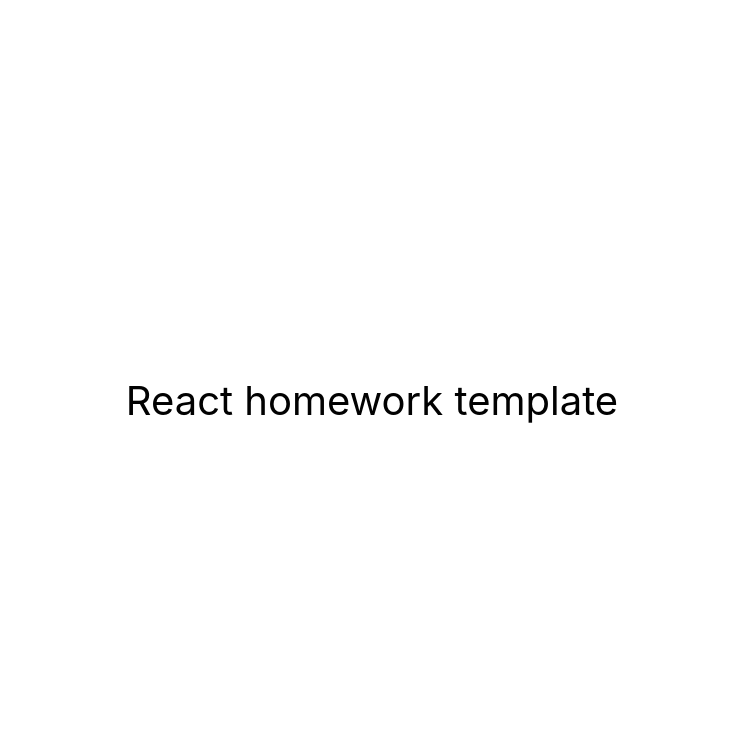
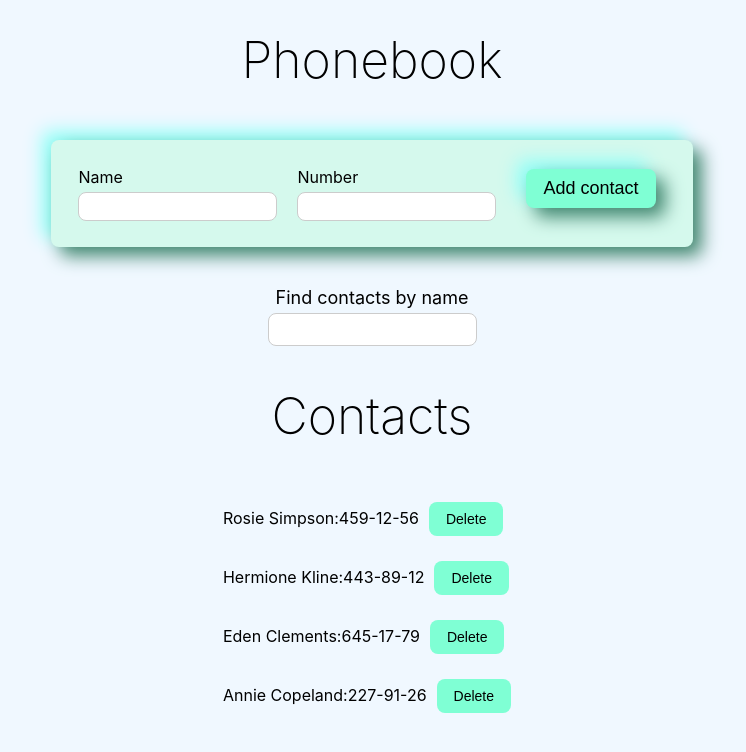
Before and after one commit to VladyslavTodo/goit-react-hw-02-phonebook, a React (Create React App) app: page / in a window 1280 px wide. Shown: the top 752 px of the page, without its empty margins (268-1014 px from the left). Built offline with nearby package versions, Linux system fonts and the light colour scheme.

Commit message:
hw-02-02

```diff
--- a/package.json
+++ b/package.json
@@ -7,9 +7,13 @@
     "@testing-library/jest-dom": "^5.16.3",
     "@testing-library/react": "^12.1.4",
     "@testing-library/user-event": "^13.5.0",
+    "formik": "^2.2.9",
+    "nanoid": "^4.0.2",
+    "prop-types": "^15.8.1",
     "react": "^18.1.0",
     "react-dom": "^18.1.0",
     "react-scripts": "5.0.1",
+    "styled-components": "^5.3.10",
     "web-vitals": "^2.1.3"
   },
   "scripts": {
--- a/src/components/App.jsx
+++ /dev/null
@@ -1,16 +0,0 @@
-export const App = () => {
-  return (
-    <div
-      style={{
-        height: '100vh',
-        display: 'flex',
-        justifyContent: 'center',
-        alignItems: 'center',
-        fontSize: 40,
-        color: '#010101'
-      }}
-    >
-      React homework template
-    </div>
-  );
-};
--- /dev/null
+++ b/src/components/App/App.jsx
@@ -0,0 +1,81 @@
+import { Component } from 'react';
+import { Base } from './App.styled';
+import { nanoid } from 'nanoid';
+import ContacsForm from 'components/ContactForm/ContactsForm';
+import ContactItem from 'components/ContactsItem/ContactsItem';
+import Filter from 'components/Filter/Filter';
+
+class App extends Component {
+  state = {
+    contacts: [
+      { id: 'id-1', name: 'Rosie Simpson', number: '459-12-56' },
+      { id: 'id-2', name: 'Hermione Kline', number: '443-89-12' },
+      { id: 'id-3', name: 'Eden Clements', number: '645-17-79' },
+      { id: 'id-4', name: 'Annie Copeland', number: '227-91-26' },
+    ],
+    filter: '',
+  };
+
+  handleSubmit = (name, number) => {
+    const { contacts } = this.state;
+
+    const findSomeName = contacts.some(
+      contact => contact.name.toLowerCase() === name.toLowerCase()
+    );
+
+    if (findSomeName) {
+      return alert(`${name} is already in contacts`);
+    }
+
+    const newContact = {
+      id: nanoid(),
+      name: name,
+      number: number,
+    };
+    this.setState(prevState => ({
+      contacts: [...prevState.contacts, newContact],
+      name: '',
+      number: '',
+    }));
+  };
+
+  handleFilterChange = e => {
+    this.setState({ filter: e.target.value });
+  };
+
+  deleteContact = contactId => {
+    this.setState(prevState => ({
+      contacts: prevState.contacts.filter(contact => {
+        return contact.id !== contactId;
+      }),
+    }));
+  };
+
+  render() {
+    const { contacts, filter } = this.state;
+
+    const filteredContacts = contacts.filter(contact =>
+      contact.name.toLocaleLowerCase().includes(filter.toLocaleLowerCase())
+    );
+
+    return (
+      <Base>
+        <h2>Phonebook</h2>
+        <ContacsForm handleSubmit={this.handleSubmit} />
+        <Filter filter={filter} handleFilterChange={this.handleFilterChange} />
+        <h2>Contacts</h2>
+        <ul>
+          <ContactItem
+            id={this.id}
+            name={this.name}
+            number={this.number}
+            filteredContacts={filteredContacts}
+            deleteContact={this.deleteContact}
+          />
+        </ul>
+      </Base>
+    );
+  }
+}
+
+export default App;
--- /dev/null
+++ b/src/components/App/App.styled.js
@@ -0,0 +1,16 @@
+import styled from 'styled-components';
+
+export const Base = styled.div`
+  display: flex;
+  flex-direction: column;
+  justify-content: center;
+  align-items: center;
+  font-size: 40;
+  color: #010101;
+
+  h2 {
+    font-size: 50px;
+    font-weight: 200;
+    margin: 30px;
+  }
+`;
--- /dev/null
+++ b/src/components/ContactForm/ContactForm.styled.js
@@ -0,0 +1,52 @@
+import styled from 'styled-components';
+
+export const Form = styled.form`
+  display: flex;
+
+  align-items: center;
+  border: 1px solid transparent;
+  color: black;
+  background-color: #d5f9ed;
+  border-radius: 8px;
+  padding: 8px 16px;
+  margin: 20px 20px 30px 20px;
+  cursor: pointer;
+  transition: all 0.3s linear 0s;
+  box-shadow: rgb(67, 135, 112) 9px 9px 18px, rgb(149, 255, 248) -9px -9px 18px;
+`;
+
+export const Label = styled.label`
+display: flex;
+flex-direction: column;
+gap: 5px;
+padding: 10px;
+
+input {
+	padding: 6px 10px;
+	border-radius: 8px;
+	border: 1px solid #ccc;
+
+}`;
+
+
+export const Button = styled.button`
+  display: flex;
+  -webkit-box-pack: center;
+  justify-content: center;
+  -webkit-box-align: center;
+  align-items: center;
+  font-size: 18px;
+  border: 1px solid transparent;
+  color: black;
+  background-color: aquamarine;
+  border-radius: 8px;
+  padding: 8px 16px;
+  margin: 20px 20px 30px 20px;
+  cursor: pointer;
+  transition: all 0.3s linear 0s;
+  box-shadow: rgb(67, 135, 112) 9px 9px 18px, rgb(149, 255, 248) -9px -9px 18px;
+
+  &:hover {
+    background-color: #60bc9d;
+  }
+`;
--- /dev/null
+++ b/src/components/ContactForm/ContactsForm.jsx
@@ -0,0 +1,64 @@
+import PropTypes from 'prop-types';
+import { Component } from 'react';
+
+import { Label, Button, Form } from './ContactForm.styled';
+
+class ContacsForm extends Component {
+  state = {
+    name: '',
+    number: '',
+  };
+
+  handleChange = evt => {
+    this.setState({ [evt.target.name]: evt.target.value });
+  };
+
+  handleSubmitContacts = evt => {
+    evt.preventDefault();
+    const { name, number } = this.state;
+    this.props.handleSubmit(name, number);
+    this.setState({
+      name: '',
+      number: '',
+    });
+  };
+
+  render() {
+    const { name, number } = this.state;
+    return (
+      <Form onSubmit={this.handleSubmitContacts}>
+        <Label>
+          Name
+          <input
+            type="text"
+            name="name"
+            pattern="^[a-zA-Zа-яА-Я]+(([' -][a-zA-Zа-яА-Я ])?[a-zA-Zа-яА-Я]*)*$"
+            title="Name may contain only letters, apostrophe, dash and spaces. For example Adrian, Jacob Mercer, Charles de Batz de Castelmore d'Artagnan"
+            value={name}
+            onChange={this.handleChange}
+            required
+          />
+        </Label>
+        <Label>
+          Number
+          <input
+            type="tel"
+            name="number"
+            pattern="\+?\d{1,4}?[-.\s]?\(?\d{1,3}?\)?[-.\s]?\d{1,4}[-.\s]?\d{1,4}[-.\s]?\d{1,9}"
+            title="Phone number must be digits and can contain spaces, dashes, parentheses and can start with +"
+            value={number}
+            onChange={this.handleChange}
+            required
+          />
+        </Label>
+        <Button type="submit">Add contact</Button>
+      </Form>
+    );
+  }
+}
+
+ContacsForm.propTypes = {
+  handleSubmit: PropTypes.func.isRequired,
+};
+
+export default ContacsForm;
--- /dev/null
+++ b/src/components/ContactsItem/ContactsItem.jsx
@@ -0,0 +1,26 @@
+import PropTypes from 'prop-types';
+import { Button } from './ContactsItem.styled';
+
+const ContactItem = ({ deleteContact, filteredContacts }) => {
+  return filteredContacts.map(contact => (
+    <li key={contact.id}>
+      {contact.name}:{contact.number}
+      <Button type="button" onClick={() => deleteContact(contact.id)}>
+        Delete
+      </Button>
+    </li>
+  ));
+};
+
+ContactItem.propTypes = {
+  contacts: PropTypes.arrayOf(
+    PropTypes.shape({
+      id: PropTypes.string.isRequired,
+      name: PropTypes.string.isRequired,
+      number: PropTypes.string.isRequired,
+    })
+  ),
+  deleteContact: PropTypes.func.isRequired,
+};
+
+export default ContactItem;
--- /dev/null
+++ b/src/components/ContactsItem/ContactsItem.styled.js
@@ -0,0 +1,18 @@
+import styled from 'styled-components';
+
+export const Button = styled.button`
+  align-items: center;
+  font-size: 14px;
+  border: 1px solid transparent;
+  color: black;
+  background-color: aquamarine;
+  border-radius: 8px;
+  padding: 8px 16px;
+  margin: 10px 10px 15px 10px;
+  cursor: pointer;
+  transition: all 0.3s linear 0s;
+
+  &:hover {
+    background-color: #60bc9d;
+  }
+`;
--- /dev/null
+++ b/src/components/Filter/Filter.jsx
@@ -0,0 +1,23 @@
+import { Label } from "./Filter.styled";
+import PropTypes from 'prop-types';
+
+const Filter = ({ handleFilterChange, filter }) => {
+  return (
+    <Label>
+      Find contacts by name
+      <input
+        type="text"
+        name="filter"
+        value={filter}
+        onChange={handleFilterChange}
+      />
+    </Label>
+  );
+};
+
+Filter.propTypes = {
+  handleFilterChange: PropTypes.func.isRequired,
+  filter: PropTypes.string.isRequired,
+};
+
+export default Filter;
--- /dev/null
+++ b/src/components/Filter/Filter.styled.js
@@ -0,0 +1,16 @@
+import styled from 'styled-components';
+
+export const Label = styled.label`
+  align-items: center;
+  font-size: 18px;
+  display: flex;
+  flex-direction: column;
+  gap: 5px;
+  padding: 10px;
+
+  input {
+    padding: 8px 15px;
+    border-radius: 8px;
+    border: 1px solid #ccc;
+  }
+`;
--- a/src/index.css
+++ b/src/index.css
@@ -1,5 +1,3 @@
-@import-normalize; /* bring in normalize.css styles */
-
 body {
   margin: 0;
   font-family: -apple-system, BlinkMacSystemFont, 'Segoe UI', 'Roboto', 'Oxygen',
@@ -7,9 +5,41 @@
     sans-serif;
   -webkit-font-smoothing: antialiased;
   -moz-osx-font-smoothing: grayscale;
+  background-color: aliceblue;
 }
 
 code {
   font-family: source-code-pro, Menlo, Monaco, Consolas, 'Courier New',
     monospace;
 }
+
+*,
+*::before,
+*::after {
+  box-sizing: border-box;
+}
+
+h1,
+h2,
+h3,
+h4,
+h5,
+h6,
+p {
+  margin-top: 0;
+  margin-bottom: 0;
+}
+
+li {
+  list-style: none;
+}
+
+ul {
+  padding-left: 0;
+}
+
+img {
+  display: block;
+  max-width: 100%;
+  height: auto;
+}
--- a/src/index.js
+++ b/src/index.js
@@ -1,6 +1,6 @@
 import React from 'react';
 import ReactDOM from 'react-dom/client';
-import { App } from 'components/App';
+import App from 'components/App/App';
 import './index.css';
 
 ReactDOM.createRoot(document.getElementById('root')).render(
```
Also changed, not shown: 1 other file (tests, documents, lock files or other folders).
